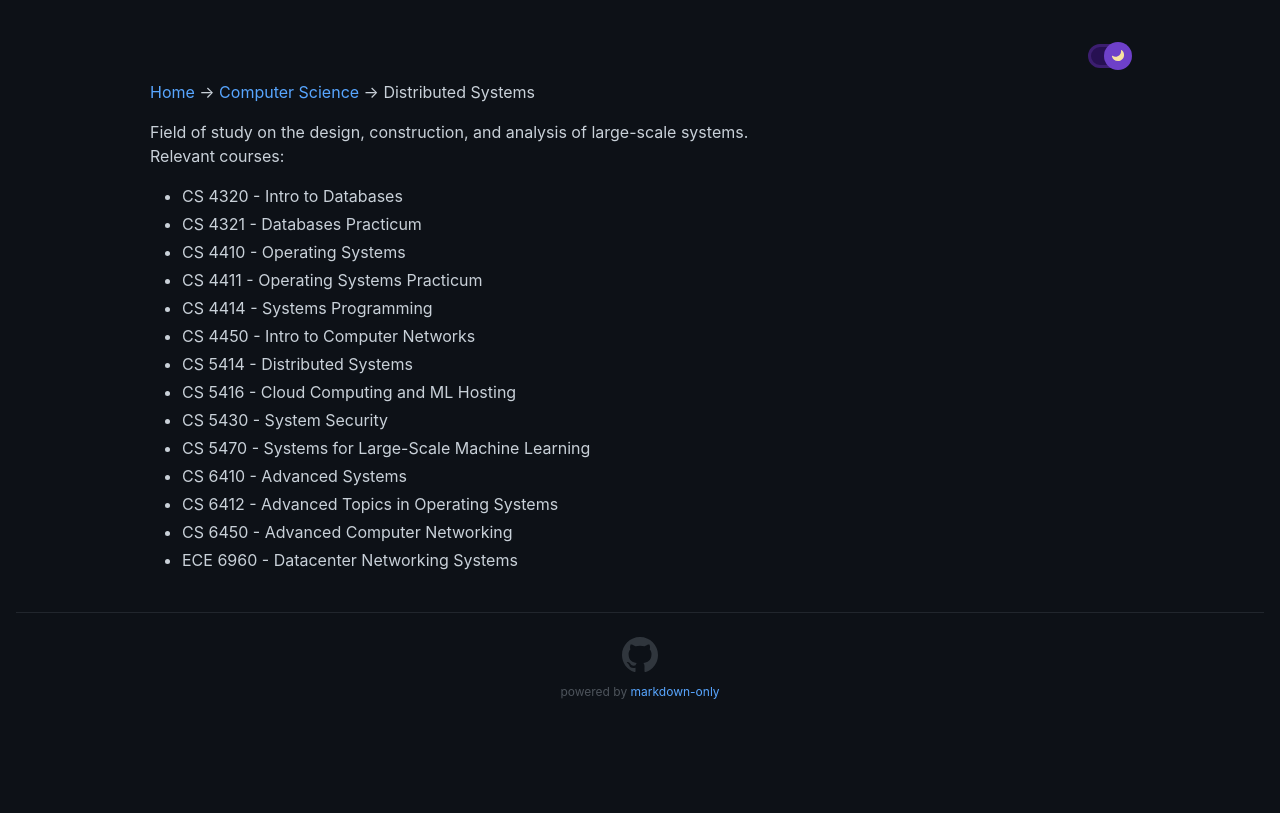
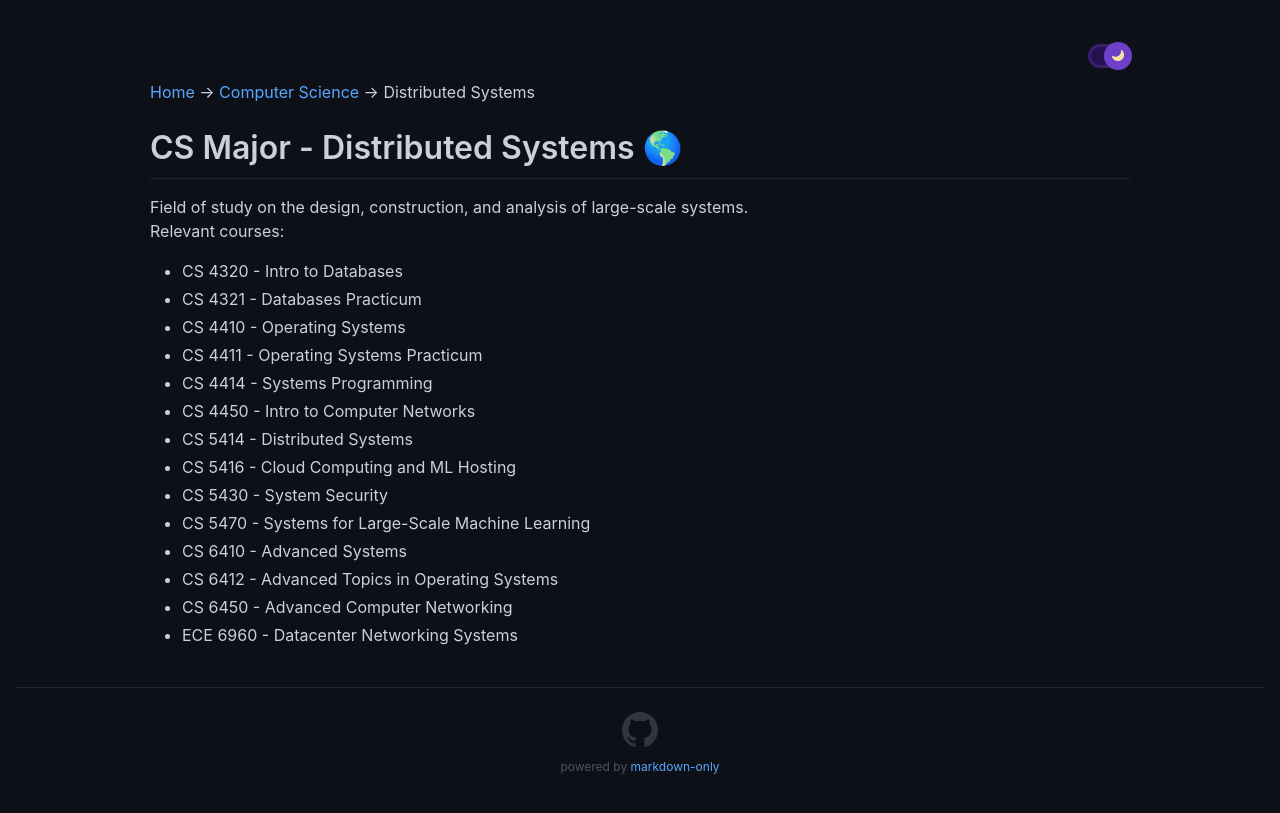
Before and after one commit to jmyphn/engineering-wiki, a Jekyll site: the page built from csdistsys.md, in a window 1280 px wide. Shown: the top 813 px of the page. Built offline with Jekyll 4.4.1, drawn with Linux system fonts in a browser that asks for light colours.

Commit message:
minor modification to csdistsys.md

```diff
--- a/csdistsys.md
+++ b/csdistsys.md
@@ -6,7 +6,7 @@ permalink: /csmajor-distsys/
 \
 \
 [Home](/) → [Computer Science](/csmajor/) → Distributed Systems
-
+# CS Major - Distributed Systems 🌎
 Field of study on the design, construction, and analysis of large-scale systems.\
 Relevant courses:
 - CS 4320 - Intro to Databases
```
